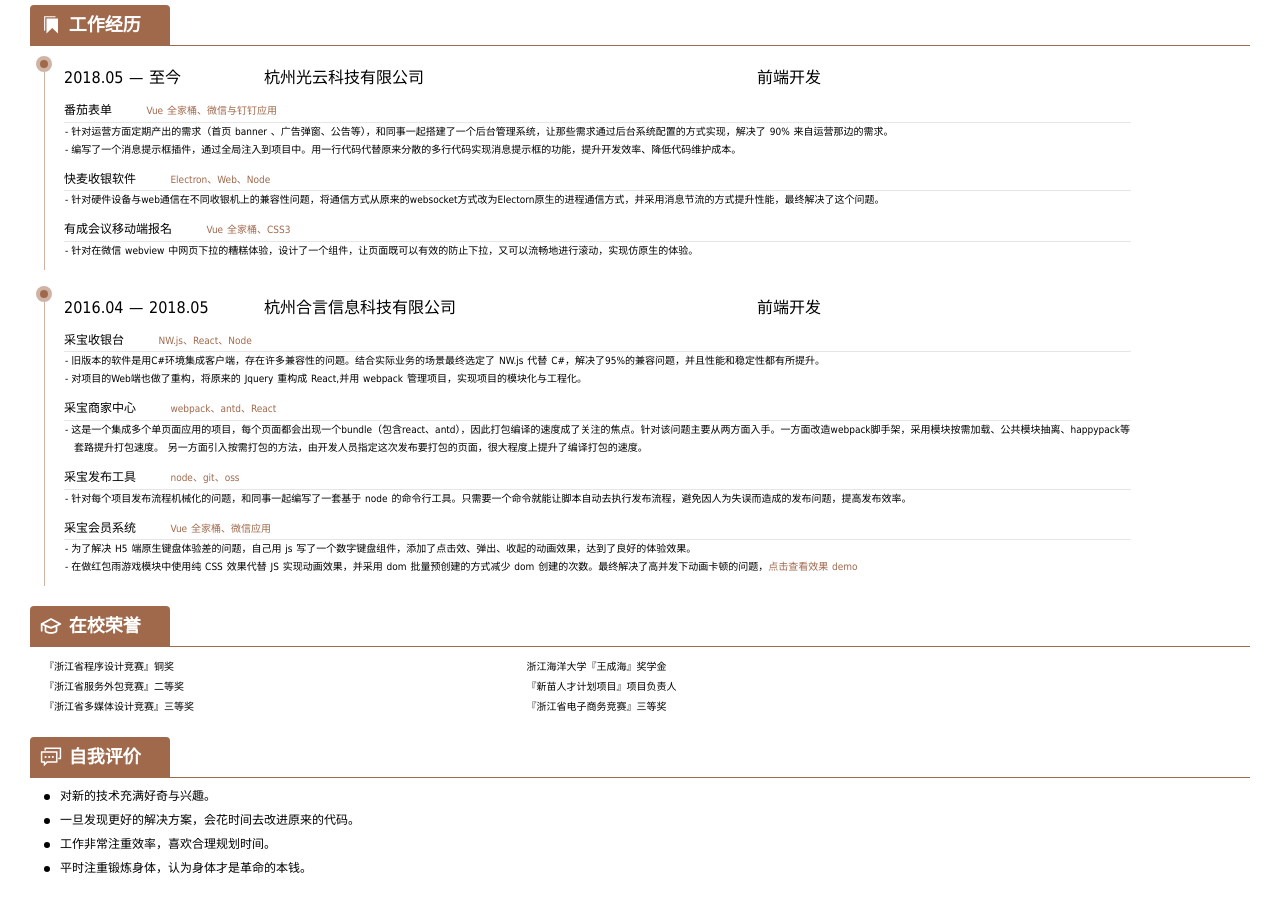
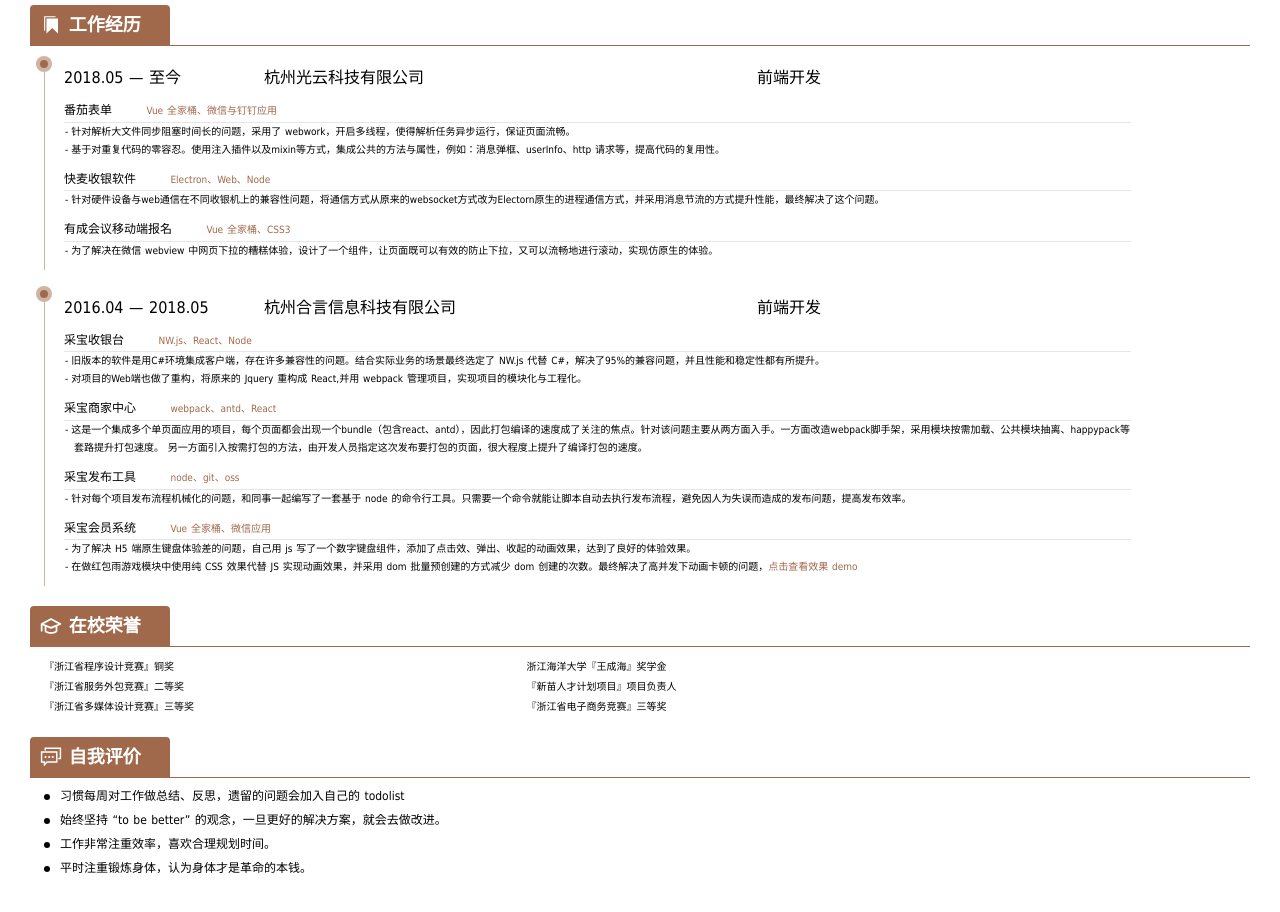
Before and after one commit to zhoufeifan/my-resume, a Nuxt app: page / in a window 1280 px wide. Shown: the part 400-1312 px from the top of the page. Built offline with nearby package versions, Linux system fonts and the light colour scheme; no server answers.

Commit message:
修改简历

```diff
--- a/pages/index.vue
+++ b/pages/index.vue
@@ -52,10 +52,10 @@
           <!--自我评价-->
           <div class="comment-myself">
             <p class="comment-item">
-              对新的技术充满好奇与兴趣。
+              习惯每周对工作做总结、反思，遗留的问题会加入自己的 todolist
             </p>
             <p class="comment-item">
-              一旦发现更好的解决方案，会花时间去改进原来的代码。
+              始终坚持 “to be better” 的观念，一旦更好的解决方案，就会去做改进。
             </p>
             <p class="comment-item">
               工作非常注重效率，喜欢合理规划时间。
@@ -98,8 +98,9 @@
             skill: 'Vue 全家桶、微信与钉钉应用',
             // desc: 'B端用户在B端创建表单后，生成表单链接，用户通过这个链接打开一个表单，就可以填写相关的信息。主要的应用场景有“问卷调查”、“考试测评”、“投票选举”、“信息收集”等功能。',
             resolves: [
-              '针对运营方面定期产出的需求（首页 banner 、广告弹窗、公告等），和同事一起搭建了一个后台管理系统，让那些需求通过后台系统配置的方式实现，解决了 90% 来自运营那边的需求。',
-              '编写了一个消息提示框插件，通过全局注入到项目中。用一行代码代替原来分散的多行代码实现消息提示框的功能，提升开发效率、降低代码维护成本。',
+              // '针对运营方面定期产出的需求（首页 banner 、广告弹窗、公告等），和同事一起搭建了一个后台管理系统，让那些需求通过后台系统配置的方式实现，解决了 90% 来自运营那边的需求。',
+              '针对解析大文件同步阻塞时间长的问题，采用了 webwork，开启多线程，使得解析任务异步运行，保证页面流畅。',
+              '基于对重复代码的零容忍。使用注入插件以及mixin等方式，集成公共的方法与属性，例如：消息弹框、userInfo、http 请求等，提高代码的复用性。',
               // '针对移动端填表不同设备兼容性问题的排查， 做了报错信息收集上报的功能。通过捕获全局的错误信息解析堆栈调用，并获取用户的设备型号、网络环境、应用版本等信息进行上报。最终通过对应的机型上调试，解决了相关的问题。'
             ]
           }, {
@@ -111,7 +112,7 @@
             title: '有成会议移动端报名',
             skill: 'Vue 全家桶、CSS3',
             // desc: '有成会议移动端报名页面，用户通过手机号进行参会人员的添加、查询、删除等，还可以通过微信支付进行报名缴费。',
-            resolves: ['针对在微信 webview 中网页下拉的糟糕体验，设计了一个组件，让页面既可以有效的防止下拉，又可以流畅地进行滚动，实现仿原生的体验。']
+            resolves: ['为了解决在微信 webview 中网页下拉的糟糕体验，设计了一个组件，让页面既可以有效的防止下拉，又可以流畅地进行滚动，实现仿原生的体验。']
           }],
           caibaoWorkList: [{
             title: '采宝收银台',
```
